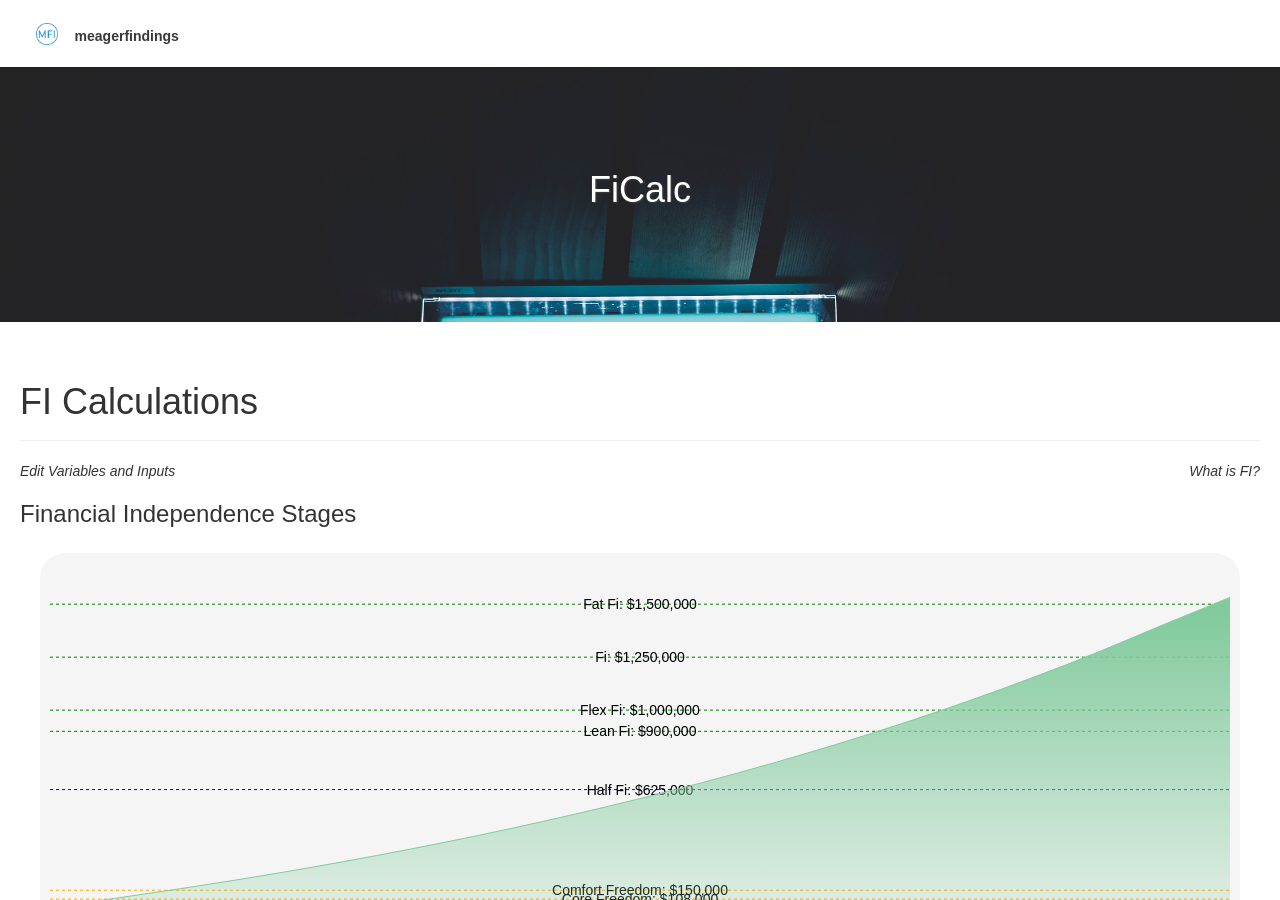
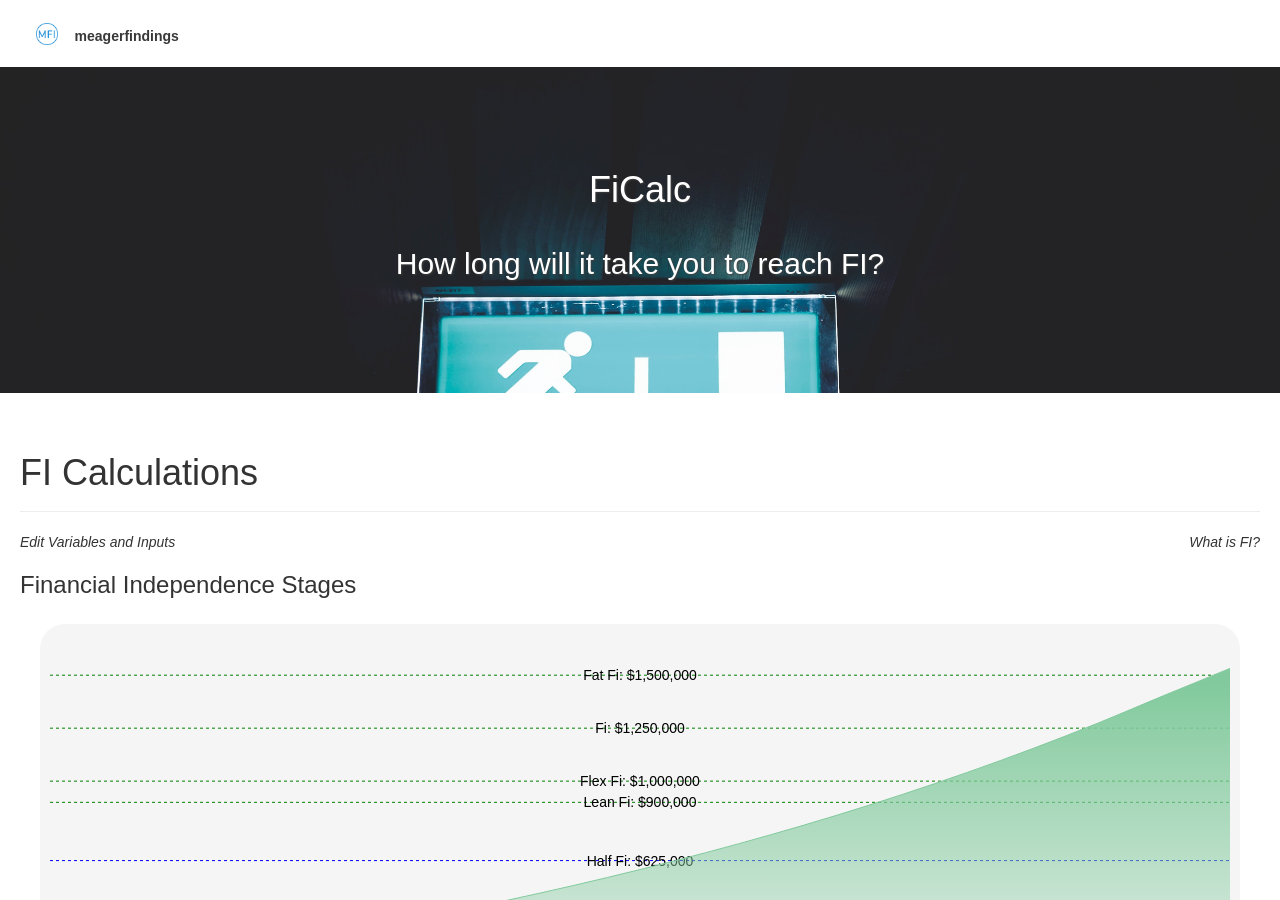
Before and after one commit to meagerfindings/meagerfindings.com, a Jekyll site: the page built from ficalc/index.html, in a window 1280 px wide and 900 px high. Built offline with Jekyll 4.4.1, drawn with Linux system fonts in a browser that asks for light colours; comment, search, counter and statistics services are not loaded.

Commit message:
added subtitle

```diff
--- a/ficalc/index.html
+++ b/ficalc/index.html
@@ -2,7 +2,7 @@
 layout: ficalc
 title: FiCalc
 permalink: /ficalc/
-subtitle: ""
+subtitle: "</br>How long will it take you to reach FI?</br>"
 feature-img: "assets/img/pexels/escape.jpg"
 hide: false
 tags: [fi, finances, tools, programming]
```
